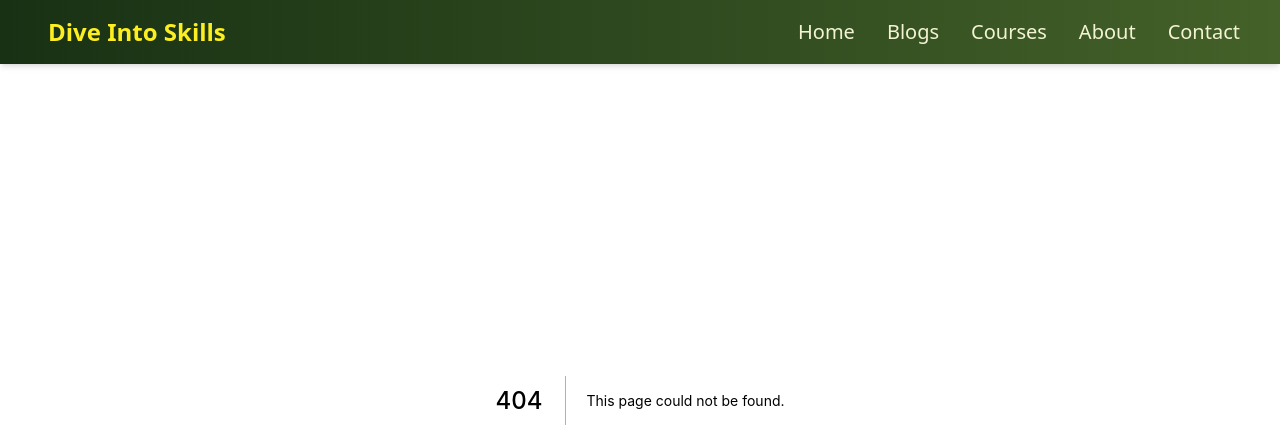
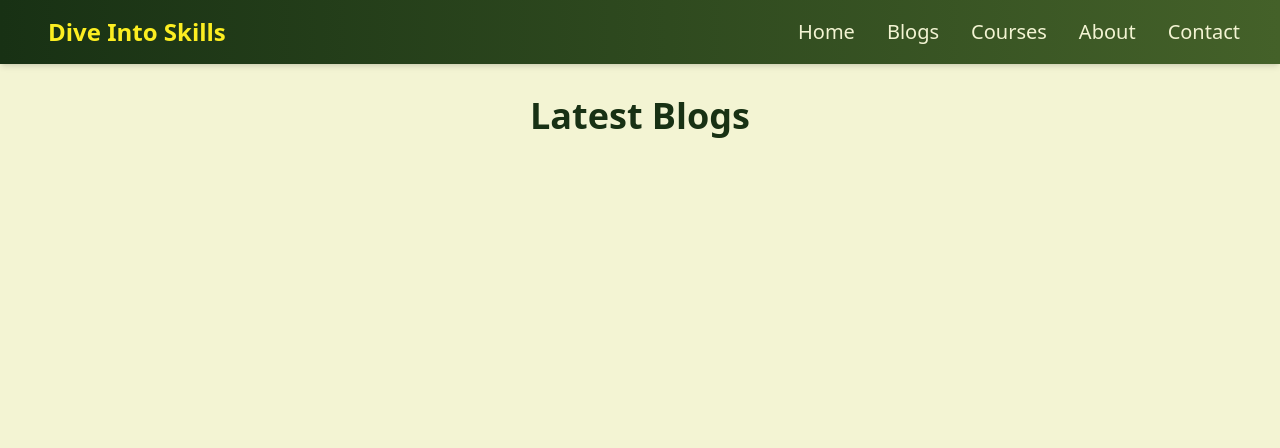
Before and after one commit to AhmadRaza365/DiveIntoSkills, a Next.js app: page /blogs in a window 1280 px wide. Before the commit this address had no page. Shown: the top 448 px of the page. Built offline with nearby package versions, Linux system fonts and the light colour scheme.

Commit message:
Blogs Page Setup

```diff
--- /dev/null
+++ b/pages/blogs.js
@@ -0,0 +1,11 @@
+import Link from "next/link";
+
+export default function Blogs() {
+  return (
+    <div className="mt-24">
+      <h2 className="text-dark-green text-4xl font-bold text-center my-3">
+        Latest Blogs
+      </h2>
+    </div>
+  );
+}
```
